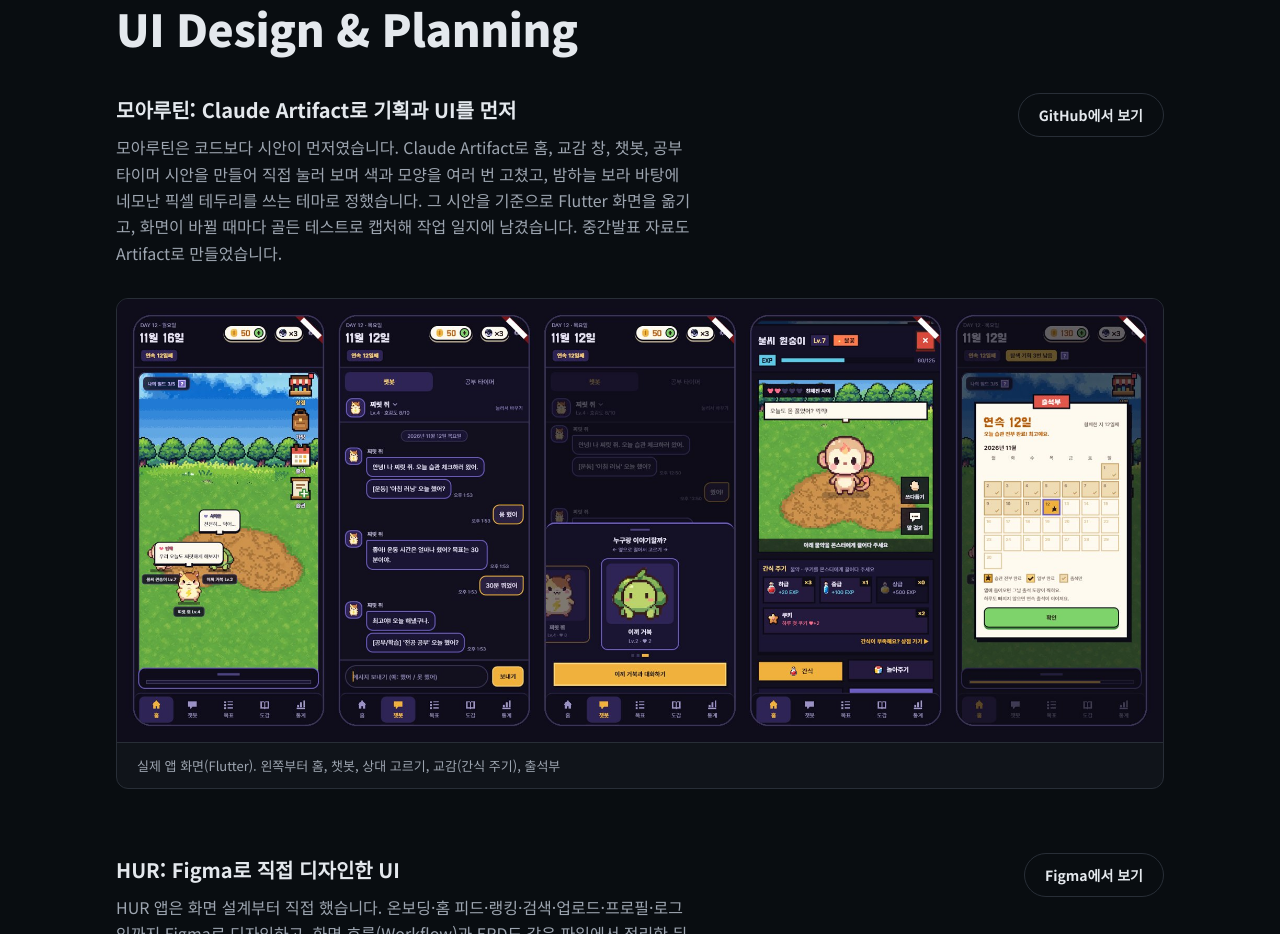
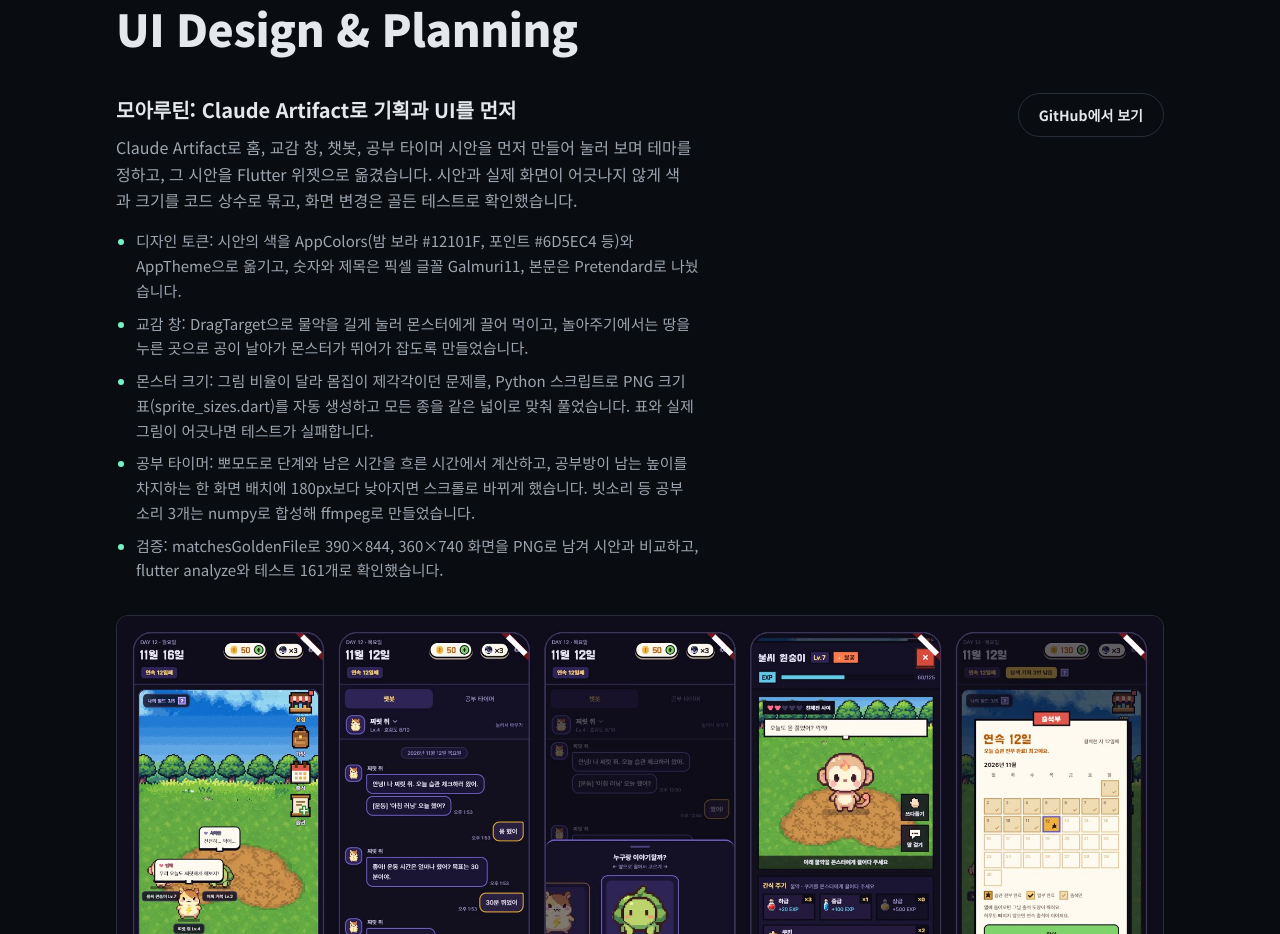
Before and after one commit to saeodixx/saeodixx.github.io, a plain HTML site: page index.html in a window 1280 px wide. Shown: the part 4420-5354 px from the top of the page. Drawn offline with Linux system fonts and the light colour scheme.

Commit message:
Add technical detail to the 모아루틴 design case
Co-Authored-By: Claude Opus 5.5 <noreply@anthropic.com>

```diff
--- a/data.js
+++ b/data.js
@@ -58,7 +58,14 @@ window.PORTFOLIO = {
     {
       title: "모아루틴: Claude Artifact로 기획과 UI를 먼저",
       tool: "Claude Artifact",
-      intro: "모아루틴은 코드보다 시안이 먼저였습니다. Claude Artifact로 홈, 교감 창, 챗봇, 공부 타이머 시안을 만들어 직접 눌러 보며 색과 모양을 여러 번 고쳤고, 밤하늘 보라 바탕에 네모난 픽셀 테두리를 쓰는 테마로 정했습니다. 그 시안을 기준으로 Flutter 화면을 옮기고, 화면이 바뀔 때마다 골든 테스트로 캡처해 작업 일지에 남겼습니다. 중간발표 자료도 Artifact로 만들었습니다.",
+      intro: "Claude Artifact로 홈, 교감 창, 챗봇, 공부 타이머 시안을 먼저 만들어 눌러 보며 테마를 정하고, 그 시안을 Flutter 위젯으로 옮겼습니다. 시안과 실제 화면이 어긋나지 않게 색과 크기를 코드 상수로 묶고, 화면 변경은 골든 테스트로 확인했습니다.",
+      points: [
+        "디자인 토큰: 시안의 색을 AppColors(밤 보라 #12101F, 포인트 #6D5EC4 등)와 AppTheme으로 옮기고, 숫자와 제목은 픽셀 글꼴 Galmuri11, 본문은 Pretendard로 나눴습니다.",
+        "교감 창: DragTarget으로 물약을 길게 눌러 몬스터에게 끌어 먹이고, 놀아주기에서는 땅을 누른 곳으로 공이 날아가 몬스터가 뛰어가 잡도록 만들었습니다.",
+        "몬스터 크기: 그림 비율이 달라 몸집이 제각각이던 문제를, Python 스크립트로 PNG 크기 표(sprite_sizes.dart)를 자동 생성하고 모든 종을 같은 넓이로 맞춰 풀었습니다. 표와 실제 그림이 어긋나면 테스트가 실패합니다.",
+        "공부 타이머: 뽀모도로 단계와 남은 시간을 흐른 시간에서 계산하고, 공부방이 남는 높이를 차지하는 한 화면 배치에 180px보다 낮아지면 스크롤로 바뀌게 했습니다. 빗소리 등 공부 소리 3개는 numpy로 합성해 ffmpeg로 만들었습니다.",
+        "검증: matchesGoldenFile로 390×844, 360×740 화면을 PNG로 남겨 시안과 비교하고, flutter analyze와 테스트 161개로 확인했습니다.",
+      ],
       link: "https://github.com/dynamicduo-daelim/habit_monster",
       linkLabel: "GitHub에서 보기",
       shots: [
--- a/script.js
+++ b/script.js
@@ -81,6 +81,7 @@
           <div>
             <h3>${esc(c.title)}</h3>
             <p class="design-intro">${esc(c.intro)}</p>
+            ${c.points ? `<ul class="points">${c.points.map((t) => `<li>${esc(t)}</li>`).join("")}</ul>` : ""}
           </div>
           ${c.link ? `<a class="btn" href="${esc(c.link)}" target="_blank" rel="noopener">${esc(c.linkLabel || "보기")}</a>` : ""}
         </div>
--- a/style.css
+++ b/style.css
@@ -175,6 +175,8 @@ h2 { font-size: var(--text-section); font-weight: 900; line-height: 1.15; letter
 .design-head h3 { font-size: var(--text-title); margin-bottom: var(--space-2); }
 .design-intro { color: var(--color-muted); max-width: 65ch; }
 .design-head .btn { flex-shrink: 0; }
+.design-head .points { margin-top: var(--space-4); padding-left: var(--space-5); display: grid; gap: var(--space-2); max-width: 70ch; color: var(--color-muted); font-size: 15px; }
+.design-head .points li::marker { color: var(--color-accent); }
 .design-shots { display: grid; gap: var(--space-5); }
 .design-shots figure { background: var(--color-surface); border: 1px solid var(--color-line); border-radius: var(--radius); overflow: hidden; transition: border-color .2s var(--ease); }
 .design-shots figure:hover { border-color: var(--color-muted); }
```
